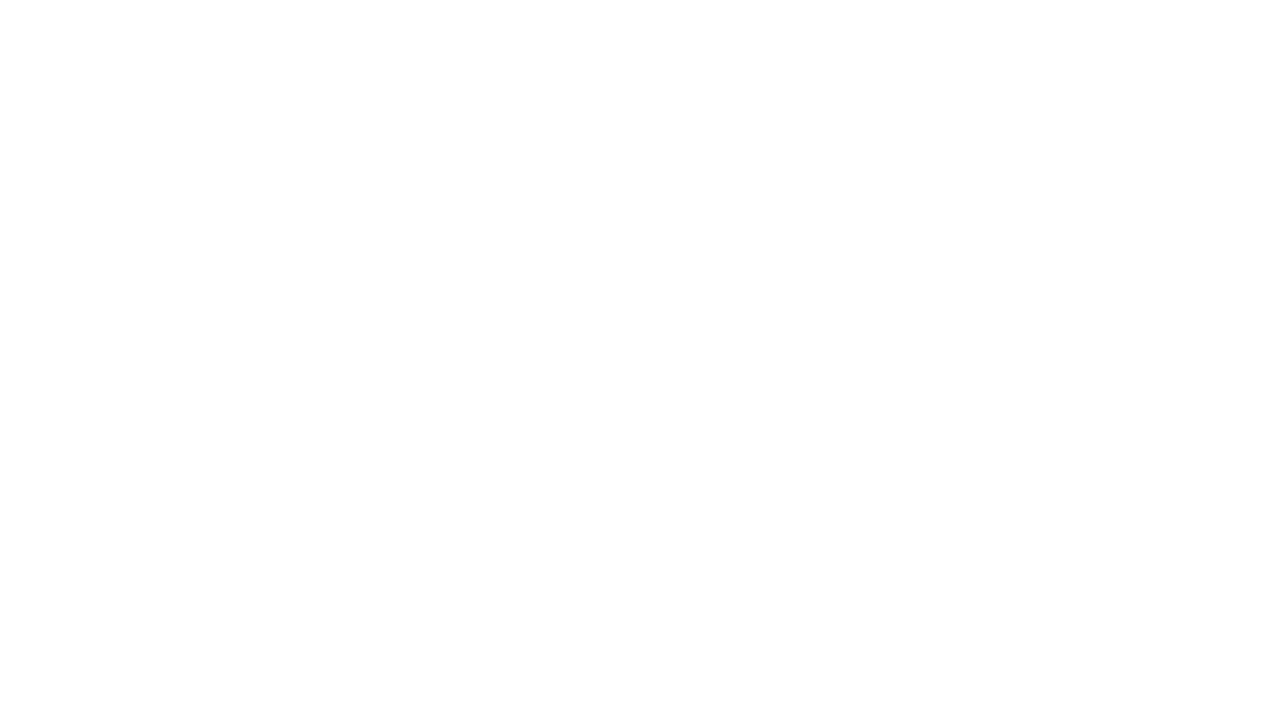
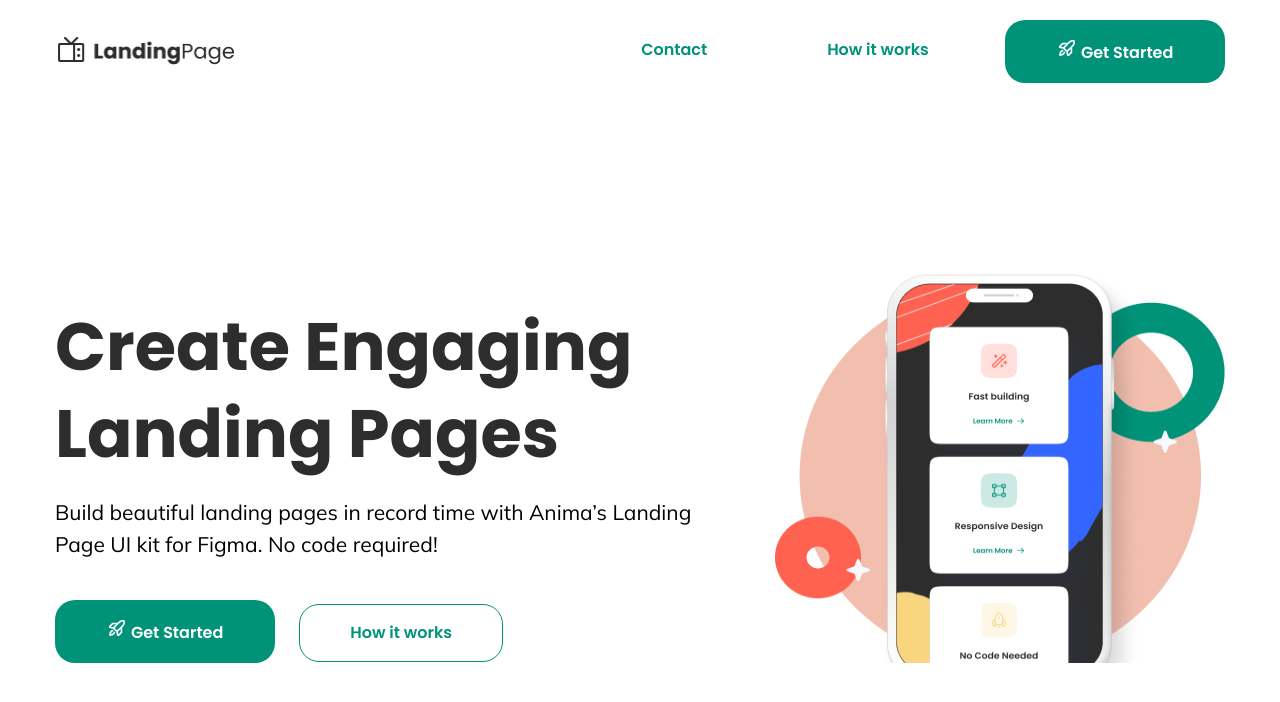
Before and after one commit to alexandrkruz/landing-page, a plain HTML site: page index.html in a window 1280 px wide. Drawn offline with Linux system fonts and the light colour scheme.

Commit message:
intro-block

```diff
--- a/index.html
+++ b/index.html
@@ -5,9 +5,55 @@
     <meta http-equiv="X-UA-Compatible" content="IE=edge">
     <meta name="viewport" content="width=device-width, initial-scale=1.0">
     <link rel="stylesheet" href="./style/style.css">
+    <link rel="preconnect" href="https://fonts.googleapis.com">
+    <link rel="preconnect" href="https://fonts.gstatic.com" crossorigin>
+    <link href="https://fonts.googleapis.com/css2?family=Mulish:wght@400;500;600;700&family=Poppins:wght@300;400;500;600;700&display=swap" rel="stylesheet">
+
     <title>Landing Page</title>
 </head>
 <body>
-
+    <div class="intro-block">
+        <header class="header">
+            <div class="container">
+                <div class="header-inner">
+                    <a class="logo-link" href="#"><img class="header-logo" src="./img/Logo.png" alt="logo"></a>
+                    <nav class="nav">
+                        <ul>
+                            <li><a class="nav-link" href="#">Contact</a></li>
+                            <li><a class="nav-link" href="#">How it works</a></li>
+                        </ul>
+                    </nav>
+                    <label>
+                        <button class="started-btn">
+                            <img class="btn-icon" src="./img/RocketLaunch.png" alt="">
+                            <span class="btn-txt">Get Started</span>
+                        </button>
+                    </label>
+                </div>
+            </div>
+        </header>
+        <section class="intro">
+            <div class="container">
+                <div class="intro-wrapper">
+                    <div class="intro-info">
+                        <h1 class="intro-title">Create Engaging Landing Pages</h1>
+                        <p class="intro-txt">Build beautiful landing pages in record
+                            time with Anima’s Landing Page UI kit for Figma. No code required!
+                        </p>
+                        <label>
+                            <button class="started-btn">
+                                <img class="btn-icon" src="./img/RocketLaunch.png" alt="">
+                                <span class="btn-txt">Get Started</span>
+                            </button>
+                            <button class="how-it-work-btn">
+                                <span class="work-btn-txt">How it works</span>
+                            </button>
+                        </label>
+                    </div>
+                    <div class="intro-img"></div>
+                </div>
+            </div>
+        </section>
+    </div>
 </body>
 </html>
--- a/style/style.css
+++ b/style/style.css
@@ -170,3 +170,137 @@ html {
   [hidden] {
     display: none;
   }
+
+  /* Site */
+
+  body {
+    font-family: 'Poppins';
+  }
+
+  .container {
+    width: 1170px;
+    margin: 0 auto;
+  }
+
+  /* header */
+
+  .header-inner {
+    display: flex;
+    justify-content: space-between;
+  }
+
+  ul {
+    display: flex;
+    justify-content: space-between;
+    margin-left: 350px;
+    margin-top: 38px;
+  }
+
+  .header-logo {
+    width: 180px;
+    height: 32px;
+    margin-top: 35px;
+  }
+
+  .nav-link {
+    text-decoration: none;
+    font-family: 'Poppins';
+    font-weight: 600;
+    font-size: 16px;
+    line-height: 24px;
+    color: #009379;
+    width: 200px;
+    padding: 18px 50px 18px 50px;
+    border-radius: 20px;
+    background: transparent;
+    margin-right: 20px;
+    transition: all 0.5s;
+  }
+
+  .nav-link:hover {
+    background: #E5F4F2;
+  }
+
+  .started-btn {
+    width: 220px;
+    background-color: #009379;
+    border-radius: 20px;
+    border: none;
+    padding: 18px 50px 18px 50px;
+    margin-top: 20px;
+  }
+
+  .btn-icon {
+    width: 20px;
+    height: 20px;
+  }
+
+  .btn-txt {
+    font-family: 'Poppins';
+    font-weight: 600;
+    font-size: 16px;
+    line-height: 24px;
+    color: #FFFFFF;
+    text-align: center;
+  }
+
+  /* intro */
+
+  .intro {
+    max-height: 100vh;
+  }
+
+  .intro-wrapper {
+    display: flex;
+    justify-content: space-between;
+  }
+
+  .intro-info {
+    width: 50%;
+  }
+
+  .intro-title {
+    font-family: 'Poppins';
+    font-weight: 700;
+    font-size: 67px;
+    line-height: 130%;
+    color: #2D2D2D;
+    width: 650px;
+    margin-top: 220px;
+    margin-bottom: 20px;
+  }
+
+  .intro-txt {
+    font-family: 'Mulish';
+    font-style: normal;
+    font-weight: 300;
+    font-size: 21px;
+    line-height: 150%;
+    width: 650px;
+    margin-bottom: 20px;
+  }
+
+  .how-it-work-btn {
+    border: 1px solid #009379;
+    padding: 16px 50px;
+    border-radius: 20px;
+    background: #FFFFFF;
+    color: #009379;
+    margin-left: 20px;
+  }
+
+  .work-btn-txt {
+    font-family: 'Poppins';
+    font-style: normal;
+    font-weight: 600;
+    font-size: 16px;
+    line-height: 24px;
+  }
+
+  .intro-img {
+    width: 50%;
+    background-image: url(../img/Visuals.png);
+    background-repeat: no-repeat;
+    background-size: 450px 450px;
+    background-position: 100% 140%;
+  }
```
Also changed, not shown: img/Logo.png (added), img/RocketLaunch.png (added), img/Visuals.png (added), 1 other file.
